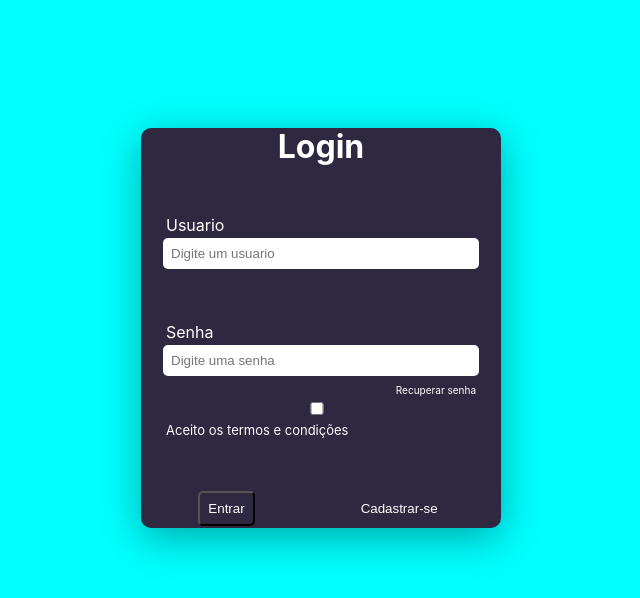
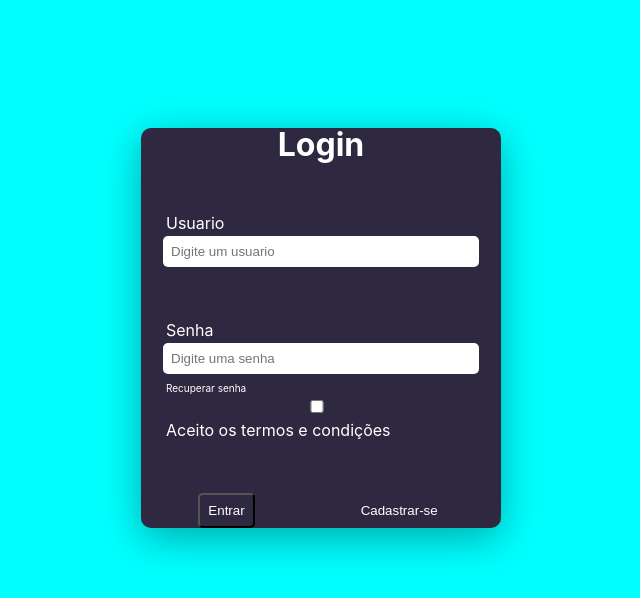
Before and after one commit to Levss30/todo-app-react-frontend, a React (Create React App) app: page / in a window 1280 px wide. Shown: the top 598 px of the page, without its empty margins (319-959 px from the left). Built offline with nearby package versions, Linux system fonts and the light colour scheme.

Commit message:
Feat PageLoginCss

```diff
--- a/src/Components/login-page/LoginPage.css
+++ b/src/Components/login-page/LoginPage.css
@@ -54,8 +54,12 @@
 .esquecisenha{
     font-size: x-small;
     cursor: pointer;
-    justify-content: end;
     margin-top: 5px;
+}
+
+.esquecisenhaBtn{
+display: flex;
+justify-content: end;
 }
 
 .esquecisenha:hover{
@@ -67,7 +71,3 @@
     background: none;
     color: white;
 }
-
-.aceppt{
-    font-size: small;
-}
```
